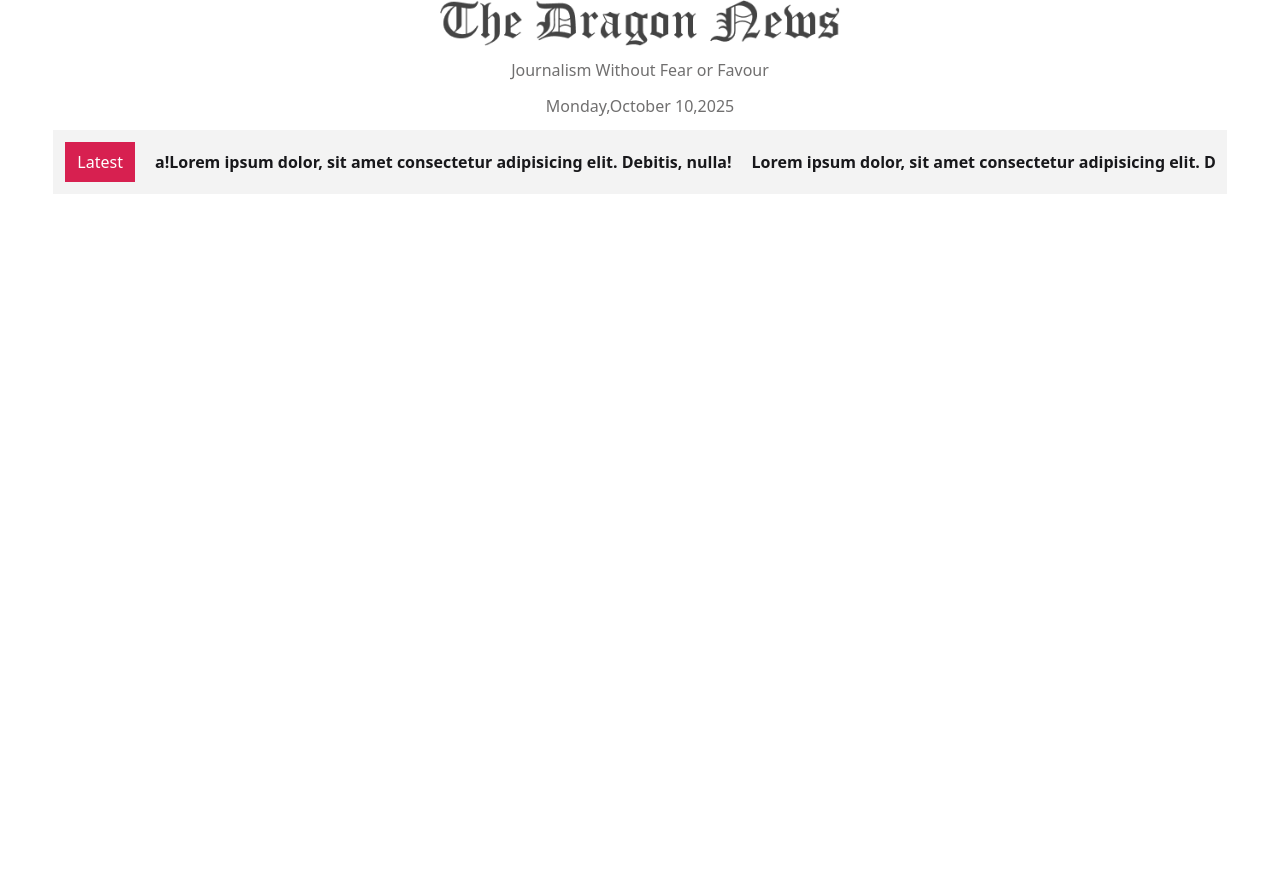
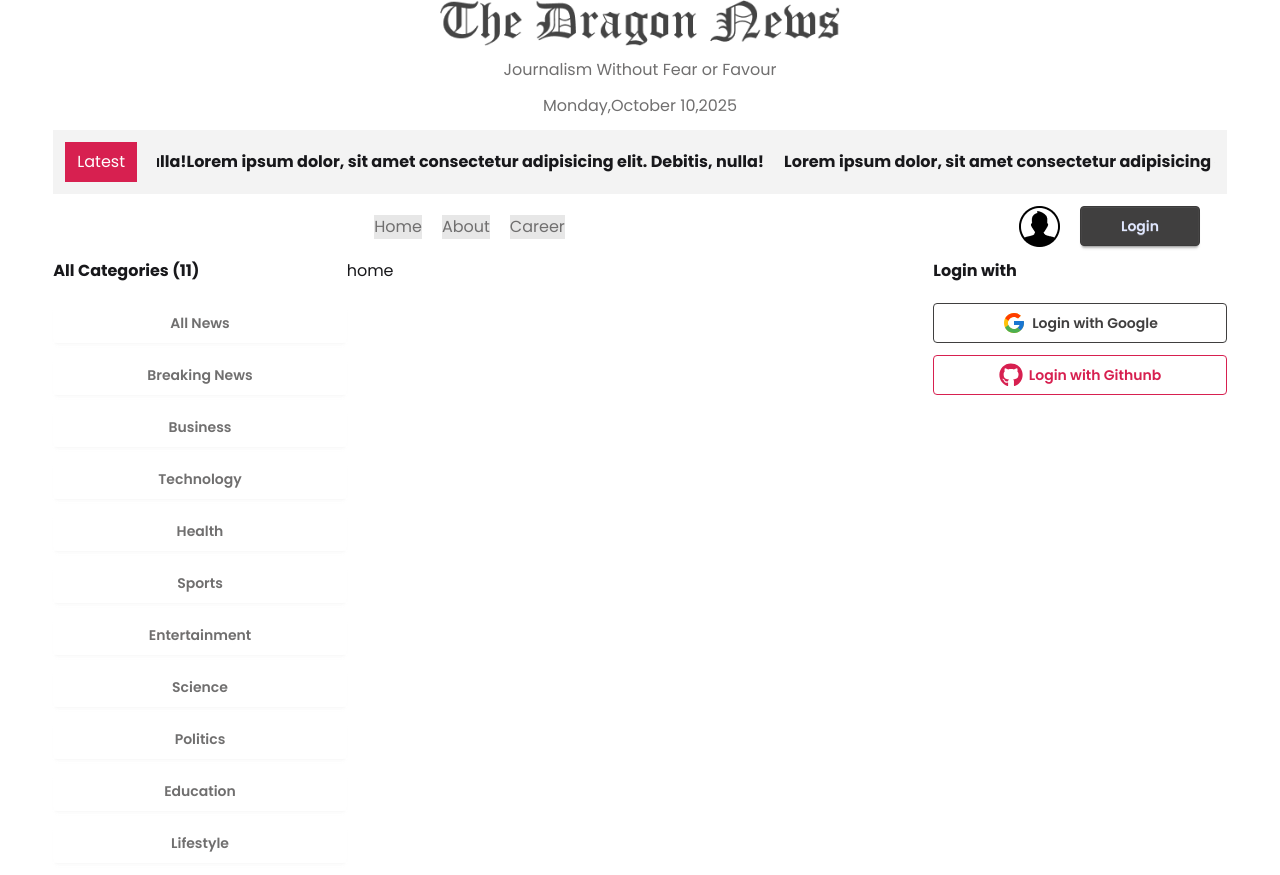
Before and after one commit to Alamin23015/Dragon-, a React app: page / in a window 1280 px wide. Before the commit the page ends 800 px from the top, so only its background shows below. Built offline with nearby package versions, Linux system fonts and the light colour scheme; the HTML template or start-up script is replaced by a standard one.

Commit message:
add category and login Button

```diff
--- a/package.json
+++ b/package.json
@@ -16,6 +16,7 @@
     "react": "^19.1.1",
     "react-dom": "^19.1.1",
     "react-fast-marquee": "^1.6.5",
+    "react-icons": "^5.5.0",
     "react-router": "^7.9.4",
     "react-router-dom": "^7.9.4",
     "tailwindcss": "^4.1.14"
--- /dev/null
+++ b/src/component/Categories.jsx
@@ -0,0 +1,23 @@
+import React,{use} from 'react';
+import {NavLink} from 'react-router';
+
+const categoryPromise= fetch('/categories.json').then((res)=>
+res.json());
+const Categories=()=>{
+    const categories= use(categoryPromise);
+    return(
+       <div>
+    <h2 className='font-bold' >All Categories ({categories.length})</h2>
+    <div className='grid  grid-cols-1 mt-5 gap-3'>
+        {
+            categories.map((category)=> (<NavLink key={category.id} className={'btn bg-base-100 border-0 hover:bg-base-200 font-semibold text-accent'}
+            to={`/category/${category.id}`}
+            >{category.name}</NavLink>))
+        }
+    </div>
+       </div>
+
+    );
+};
+
+export default Categories;
--- a/src/component/NavBer.jsx
+++ b/src/component/NavBer.jsx
@@ -1,9 +1,20 @@
 import React from 'react';
+import {NavLink} from "react-router";
+import user from '../assets/user.png';
 
 const NavBer=()=>{
     return(
-        <div>
-
+        <div className= 'flex  justify-between items-center '>
+          <div className=''> </div>
+          <div className="nav flex gap-5 text-accent">
+            <NavLink to ='/'>Home</NavLink>
+             <NavLink to ='/'>About</NavLink>
+              <NavLink to ='/'>Career</NavLink>
+          </div>
+          <div className="login-btn flex gap-5 mx-20">
+            <img src={user} alt="" />
+            <button className='btn btn-primary px-10'>Login</button>
+          </div>
         </div>
     );
 };
--- /dev/null
+++ b/src/component/home/Left.jsx
@@ -0,0 +1,15 @@
+import React,{Suspense} from 'react';
+import Categories from '../Categories';
+
+const Left=()=>{
+    return(
+       <div>
+        <Suspense fallback={<span className="loading loading-ring loading-xl"></span>}>
+
+       <Categories></Categories>
+        </Suspense>
+       </div>
+    );
+};
+
+export default Left;
--- /dev/null
+++ b/src/component/home/Right.jsx
@@ -0,0 +1,12 @@
+import React from 'react';
+import SocialLogin from'../home/SocialLogin'
+
+const Right=()=>{
+    return(
+       <div>
+    <SocialLogin></SocialLogin>
+       </div>
+    );
+};
+
+export default Right;
--- /dev/null
+++ b/src/component/home/SocialLogin.jsx
@@ -0,0 +1,18 @@
+import React from 'react';
+import { FaGithub } from 'react-icons/fa';
+import { FcGoogle } from 'react-icons/fc';
+
+
+const SocialLogin=()=>{
+    return(
+       <div>
+        <h2 className='font-bold mb-5'>Login with  </h2>
+        <div className='space-y-3'>
+            <button className='btn btn-primary btn-outline w-full'> <FcGoogle size={24}/>Login with Google</button>
+            <button className='btn btn-secondary btn-outline w-full'> <FaGithub size={24}/>Login with Githunb</button>
+        </div>
+       </div>
+    );
+};
+
+export default SocialLogin;
--- a/src/index.css
+++ b/src/index.css
@@ -12,6 +12,9 @@
   --color-base-300: #e7e7e7;
   --color-accent: #706f6f;
 }
-/* *{
+*{
      font-family: "Poppins", sans-serif;
-} */
+}
+a.active{
+  @apply bg-base-300;
+}
--- a/src/layouts/HomeLayout.jsx
+++ b/src/layouts/HomeLayout.jsx
@@ -3,6 +3,8 @@
  import Header from '../../src/component/ Header';
  import LatestNews from '../../src/component/LatestNews';
  import NavBer from'../../src/component/NavBer';
+ import Left from '../component/home/Left';
+ import Right from '../component/home/Right';
 
 const HomeLayout = ()=>{
     return(
@@ -18,14 +20,18 @@
 
 
         </header>
-        <main>
+        <main className='w-11/12 mx-auto my-3  grid grid-cols-12'>
 
-            <section classname="left_nav"></section>
-            <section className= "main">
+           <aside className='col-span-3'>
+            <Left></Left>
+           </aside>
+           <section className='main col-span-6'>
                 <Outlet></Outlet>
-            </section>
+                </section>
+           <aside className ='col-span-3'>
+            <Right></Right>
+           </aside>
 
-            <section classname = "right_nav"></section>
         </main>
       </div>
     );
--- /dev/null
+++ b/src/pages/CategoryNews.jsx
@@ -0,0 +1,16 @@
+import React from 'react';
+import {useLoaderData, useParams} from 'react-router';
+
+const CategoryNews=()=>{
+  const  {id} =useParams();
+//   console.log(id);
+  const data=useLoaderData();
+//   console.log(data);
+    return(
+       <div>
+        CategoryNews-{id}
+       </div>
+    );
+};
+
+export default CategoryNews;
--- /dev/null
+++ b/src/pages/Home.jsx
@@ -0,0 +1,11 @@
+import React from 'react';
+
+const Home=()=>{
+    return(
+       <div>
+        home
+       </div>
+    );
+};
+
+export default Home;
--- a/src/routes/router.jsx
+++ b/src/routes/router.jsx
@@ -1,11 +1,24 @@
 import{ createBrowserRouter } from 'react-router-dom';
 import HomeLayout from '../layouts/HomeLayout.jsx';
+import CategoryNews from '../pages/CategoryNews.jsx';
+import Home from '../pages/Home.jsx';
 
 const router= createBrowserRouter(
     [
         {
             path:'/',
             element: <HomeLayout></HomeLayout>,
+            children:[
+                {
+                   path:"",
+                   element:<Home></Home> ,
+                },
+                {
+                   path:"/category/:id",
+                   element:<CategoryNews></CategoryNews>,
+                   loader:()=> fetch('/news.json')
+                },
+            ]
         },
          {
             path:'/auth',
```
Also changed, not shown: 1 other file (tests, documents, lock files or other folders).
